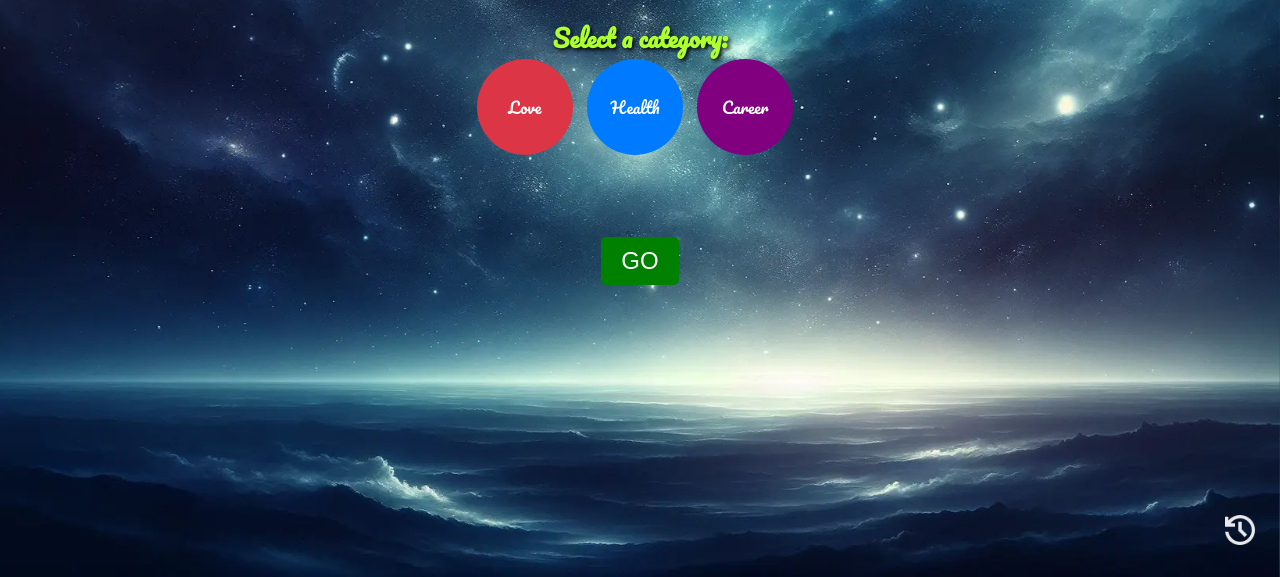
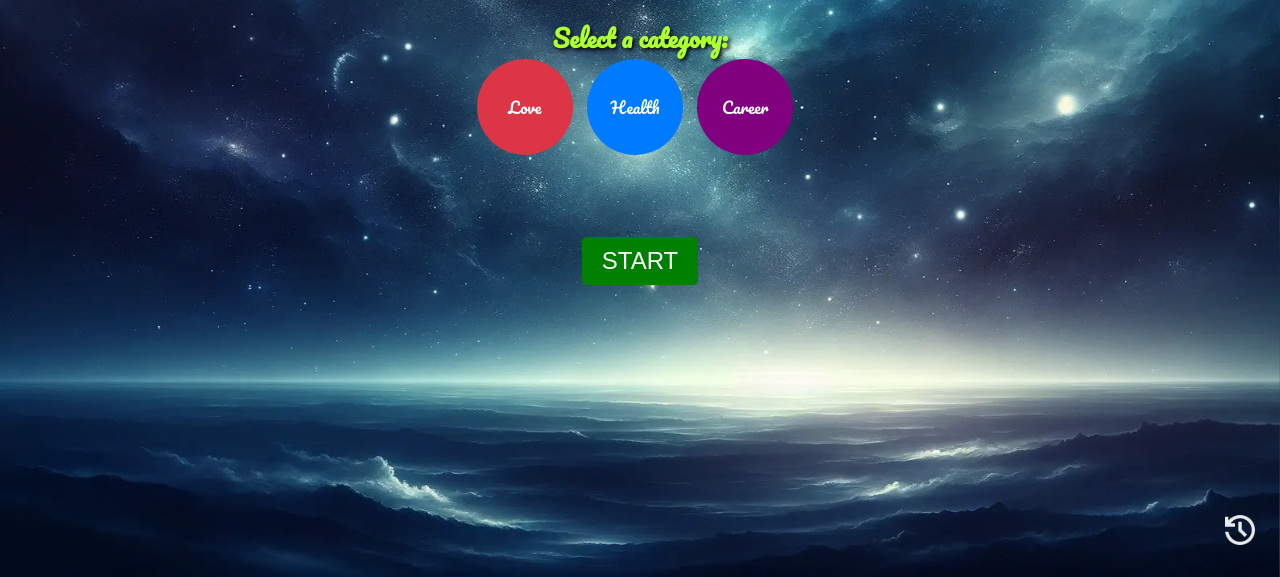
Before and after one commit to cse110-sp23-group5/cse110-sp23-group5, a website with bundled scripts: page source/horoscope/pages/landing.html in a window 1280 px wide. Shown: the part 223-800 px from the top of the page. Built offline with nearby package versions, Linux system fonts and the light colour scheme.

Commit message:
Update landing.html

```diff
--- a/source/horoscope/pages/landing.html
+++ b/source/horoscope/pages/landing.html
@@ -6,6 +6,7 @@
     <link rel="icon" type="image/x-icon" href="../images/star_favicon.ico">
     <link rel="stylesheet" type="text/css" href="../css/landing.css">
     <script src="../js/landing.js" type="module"></script>
+    <script src="../js/main.js" type="module"></script>
 </head>
 
 <body>
@@ -30,14 +31,10 @@
             <label for="category-career">Career</label><br>
         </div>
     </div>
-    <input type="button" id="submit" value="GO">
+    <input type="button" id="submit" value="START">
     <div id="history">
         <button id="history-button">
           <img src="../images/history-icon.png" alt="History Button">
         </button>
     </div>
-</body>
-
-
-
 </html>
```
